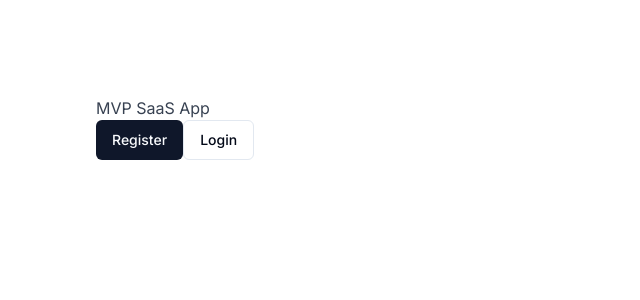
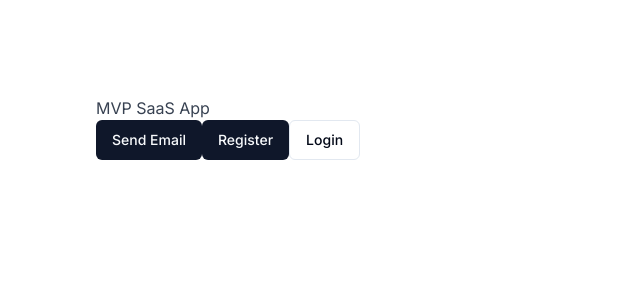
Before and after one commit to milinpaul/mvp-saas-kit, a Next.js app: page / in a window 1280 px wide. Shown: the top 300 px of the page, without its empty margins (0-640 px from the left). Built offline with nearby package versions, Linux system fonts and the light colour scheme.

Commit message:
integrate resend email service for sending out the emails

```diff
--- a/app/page.tsx
+++ b/app/page.tsx
@@ -2,12 +2,15 @@ import Link from "next/link";
 
 import { Button } from "@/co/ui/button";
 import { routes } from "@/lib/routes";
+import { getEnvString } from "@/lib/siteConfig";
+import Test from "./test";
 
 export default function Home() {
   return (
     <main className="p-24">
       <h1 className="text-gray-700">MVP SaaS App</h1>
 
+      <Test />
       <Link href={routes.register}>
         <Button>Register</Button>
       </Link>
--- /dev/null
+++ b/app/test.tsx
@@ -0,0 +1,31 @@
+"use client";
+
+import React from "react";
+
+import { Button } from "@/co/ui/button";
+import { sendWelcomeEmail } from "@/lib/resend";
+
+function Test() {
+  return (
+    <Button
+      onClick={async () => {
+        try {
+          const result = await sendWelcomeEmail({
+            firstName: "Milin",
+            to: "milin.seby@gmail.com",
+          });
+
+          if (result.id) {
+            alert(`Email with Id ${result.id} sent successfully!`);
+          }
+        } catch (error) {
+          alert(`Error occurred: ${error}`);
+        }
+      }}
+    >
+      Send Email
+    </Button>
+  );
+}
+
+export default Test;
--- /dev/null
+++ b/lib/resend.ts
@@ -0,0 +1,33 @@
+"use server";
+import { Resend } from "resend";
+
+import { getEnvString } from "./siteConfig";
+import UserWelcomeEmail from "@/emails/user-welcome";
+
+interface WelcomeEmailOptions {
+  firstName: string;
+  to: string | string[];
+}
+
+const RESEND_API_KEY = getEnvString("RESEND_API_KEY");
+const resend = new Resend(RESEND_API_KEY);
+
+export async function sendWelcomeEmail({
+  firstName: userFirstname,
+  to,
+}: WelcomeEmailOptions) {
+  const emailTemplate = UserWelcomeEmail({ userFirstname });
+  try {
+    return resend.emails.send({
+      from: "MVP SaaS Kit <onboarding@resend.dev>",
+      to,
+      subject: "Welcome to MVP SaaS Kit!",
+      react: emailTemplate,
+    });
+  } catch (error) {
+    // Log any errors and re-throw the error
+    alert(`Error occurred: ${error}`);
+    console.log({ error });
+    throw error;
+  }
+}
--- a/next.config.js
+++ b/next.config.js
@@ -1,4 +1,8 @@
 /** @type {import('next').NextConfig} */
-const nextConfig = {}
+const nextConfig = {
+    experimental: {
+        serverActions: true,
+      },
+}
 
 module.exports = nextConfig
--- a/package.json
+++ b/package.json
@@ -38,6 +38,7 @@
     "react-email": "1.9.4",
     "react-hook-form": "^7.45.2",
     "react-hot-toast": "^2.4.1",
+    "resend": "^1.1.0",
     "tailwind-merge": "^1.14.0",
     "tailwindcss": "3.3.3",
     "tailwindcss-animate": "^1.0.6",
```
Also changed, not shown: 1 other file (tests, documents, lock files or other folders).
